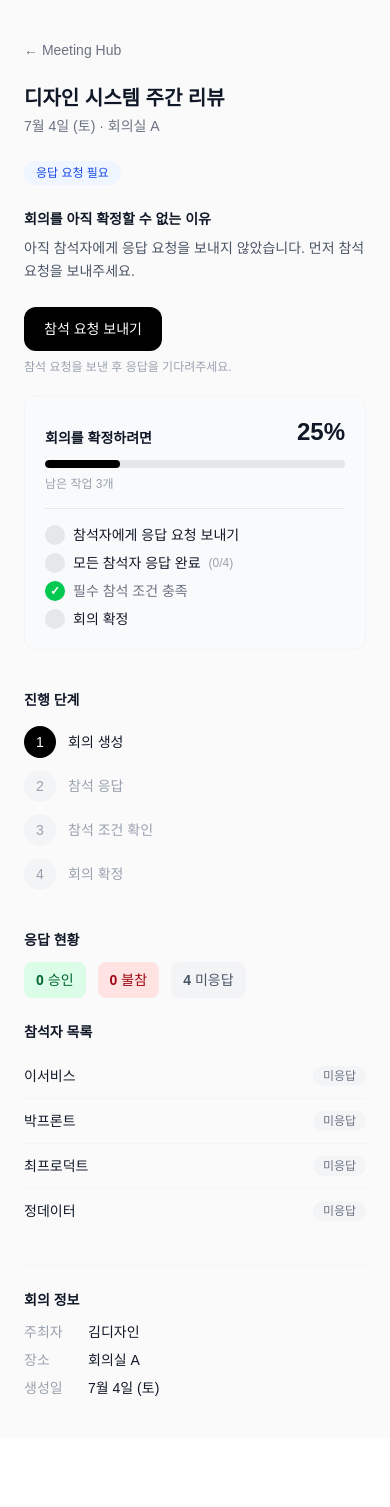
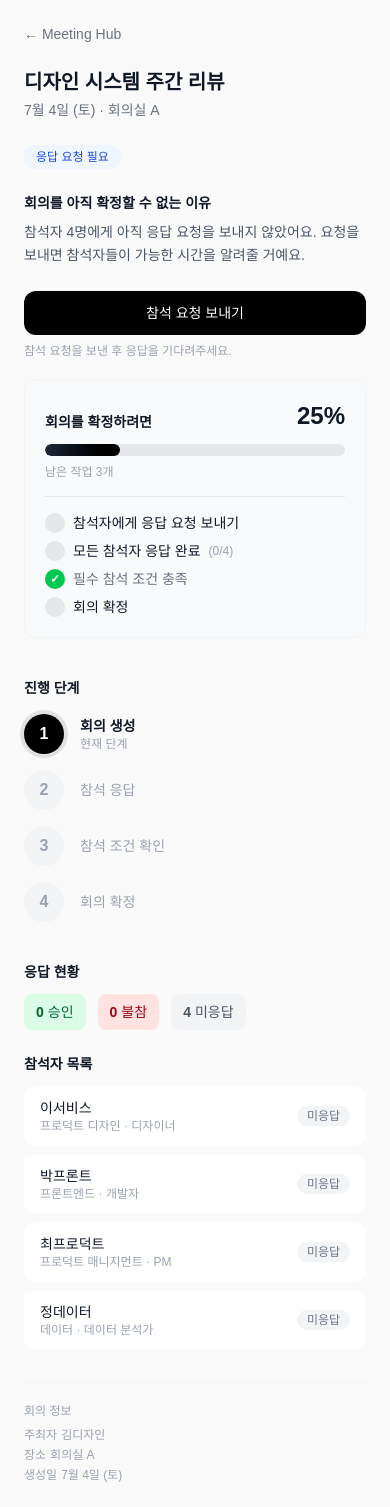
Before and after one commit to tnals0547-crypto/meeting-hub, a Next.js app: page /meetings/meeting-1 in a window 390 px wide. Before the commit the page ends 1438 px from the top, so only its background shows below. Built offline with nearby package versions, Linux system fonts and the light colour scheme.

Commit message:
refactor: improve problem-focused meeting progress UX

```diff
--- a/src/app/meetings/[id]/page.tsx
+++ b/src/app/meetings/[id]/page.tsx
@@ -28,15 +28,15 @@ function getReason(meeting: Meeting): string {
   )
 
   if (pendingParticipants.length > 0 && !meeting.participants.some((p) => p.responseStatus !== 'pending')) {
-    return '아직 참석자에게 응답 요청을 보내지 않았습니다. 먼저 참석 요청을 보내주세요.'
+    return `참석자 ${meeting.participants.length}명에게 아직 응답 요청을 보내지 않았어요. 요청을 보내면 참석자들이 가능한 시간을 알려줄 거예요.`
   }
 
   if (pendingParticipants.length > 0) {
-    return `아직 ${pendingParticipants.length}명의 참석자가 응답하지 않았습니다. 모든 응답이 모여야 다음 단계를 진행할 수 있습니다.`
+    return `참석자 ${pendingParticipants.length}명이 아직 응답하지 않았어요. 모든 응답이 모여야 회의 확정 여부를 판단할 수 있습니다.`
   }
 
   if (declinedRequired) {
-    return `모든 참석자가 응답을 완료했지만, 필수 참석자(${declinedRequired.name})가 불참하여 회의를 확정할 수 없습니다.`
+    return `${declinedRequired.name}(${declinedRequired.department} · ${declinedRequired.role})님은 필수 참석자예요. 대체 참석자가 지정되어야 회의를 확정할 수 있습니다.`
   }
 
   return '회의 확정을 위해 필요한 조건을 확인해주세요.'
@@ -100,7 +100,7 @@ export default async function MeetingProgressPage({
 
   return (
     <div className="flex flex-col items-center bg-zinc-50 min-h-full">
-      <main className="flex w-full max-w-xl flex-col px-6 py-10">
+      <main className="flex w-full max-w-xl flex-col px-6 py-6">
         <Link
           href="/"
           className="inline-flex items-center gap-1 text-sm text-gray-500 hover:text-gray-900 mb-6"
@@ -127,7 +127,7 @@ export default async function MeetingProgressPage({
         </section>
 
         <div className="mt-6">
-          <Button href={cta.href}>{cta.text}</Button>
+          <Button href={cta.href} className="w-full">{cta.text}</Button>
           {nextStepHint && (
             <p className="mt-2 text-xs text-gray-400">{nextStepHint}</p>
           )}
@@ -166,22 +166,20 @@ export default async function MeetingProgressPage({
           </div>
         </section>
 
-        <section className="mt-8 border-t border-gray-100 pt-6">
-          <h2 className="text-sm font-semibold text-gray-900">회의 정보</h2>
-          <dl className="mt-3 space-y-2 text-sm">
-            <div className="flex">
-              <dt className="w-16 text-gray-400">주최자</dt>
-              <dd className="text-gray-900">{meeting.organizerName}</dd>
+        <section className="mt-8 border-t border-gray-100 pt-5">
+          <h2 className="text-xs font-medium text-gray-400">회의 정보</h2>
+          <dl className="mt-2 space-y-1 text-xs text-gray-400">
+            <div className="flex gap-1">
+              <dt>주최자</dt>
+              <dd>{meeting.organizerName}</dd>
             </div>
-            <div className="flex">
-              <dt className="w-16 text-gray-400">장소</dt>
-              <dd className="text-gray-900">{meeting.location}</dd>
+            <div className="flex gap-1">
+              <dt>장소</dt>
+              <dd>{meeting.location}</dd>
             </div>
-            <div className="flex">
-              <dt className="w-16 text-gray-400">생성일</dt>
-              <dd className="text-gray-900">
-                {formatDate(meeting.createdAt)}
-              </dd>
+            <div className="flex gap-1">
+              <dt>생성일</dt>
+              <dd>{formatDate(meeting.createdAt)}</dd>
             </div>
           </dl>
         </section>
--- a/src/app/page.tsx
+++ b/src/app/page.tsx
@@ -15,7 +15,7 @@ export default function Home() {
 
   return (
     <div className="flex flex-col items-center bg-zinc-50 min-h-full">
-      <main className="flex w-full max-w-xl flex-col px-6 py-10">
+      <main className="flex w-full max-w-xl flex-col px-6 py-6">
         <h1 className="text-2xl font-bold text-gray-900">Meeting Hub</h1>
         <p className="mt-1 text-lg font-semibold text-gray-900">
           오늘 처리해야 할 회의
@@ -24,7 +24,7 @@ export default function Home() {
           우선 처리해야 하는 회의를 확인하세요.
         </p>
 
-        <div className="mt-8 flex flex-col gap-4">
+        <div className="mt-6 flex flex-col gap-3">
           {sorted.map((meeting) => (
             <MeetingCard key={meeting.id} meeting={meeting} />
           ))}
--- a/src/components/ConfirmConditions.tsx
+++ b/src/components/ConfirmConditions.tsx
@@ -68,9 +68,9 @@ export default function ConfirmConditions({ meeting }: ConfirmConditionsProps) {
         <span className="text-2xl font-bold text-gray-900">{percent}%</span>
       </div>
 
-      <div className="mt-3 h-2 w-full overflow-hidden rounded-full bg-gray-200">
+      <div className="mt-3 h-3 w-full overflow-hidden rounded-full bg-gray-200">
         <div
-          className="h-full rounded-full bg-black transition-all"
+          className="h-full rounded-full bg-gradient-to-r from-gray-800 to-black transition-all"
           style={{ width: `${percent}%` }}
         />
       </div>
--- a/src/components/MeetingCard.tsx
+++ b/src/components/MeetingCard.tsx
@@ -45,23 +45,26 @@ export default function MeetingCard({ meeting }: MeetingCardProps) {
   const action = actionConfig[meeting.status] ?? actionConfig.pending
 
   return (
-    <div className="rounded-2xl border border-gray-100 bg-white p-6">
-      <h3 className="text-lg font-semibold text-gray-900">{meeting.title}</h3>
+    <div className="rounded-2xl border border-gray-100 bg-white p-5 transition-shadow hover:shadow-md hover:border-gray-200">
+      <h3 className="text-base font-semibold text-gray-900">{meeting.title}</h3>
 
       <p className="mt-1 text-sm text-gray-500">
         {formatDate(meeting.createdAt)} · {meeting.location}
       </p>
 
-      <div className="mt-3">
+      <div className="mt-2">
         <StatusBadge status={meeting.status} />
       </div>
 
-      <p className="mt-3 text-sm leading-relaxed text-gray-600">
+      <p className="mt-2 text-sm leading-snug text-gray-600">
         {action.description}
       </p>
 
-      <div className="mt-4">
-        <Button href={action.href(meeting.id)}>{action.cta}</Button>
+      <div className="mt-3">
+        <Button href={action.href(meeting.id)} className="w-full justify-between">
+          <span>{action.cta}</span>
+          <span className="text-lg leading-none">→</span>
+        </Button>
       </div>
     </div>
   )
--- a/src/components/ParticipantList.tsx
+++ b/src/components/ParticipantList.tsx
@@ -21,13 +21,17 @@ const responseLabel: Record<string, { label: string; className: string }> = {
 
 export default function ParticipantList({ participants }: ParticipantListProps) {
   return (
-    <ul className="divide-y divide-gray-100">
+    <div className="flex flex-col gap-2">
       {participants.map((p) => {
         const response = responseLabel[p.responseStatus]
 
         return (
-          <li key={p.id} className="flex items-center justify-between py-3">
-            <div className="flex items-center gap-2 min-w-0">
+          <div
+            key={p.id}
+            className="flex items-center justify-between rounded-xl bg-white px-4 py-3"
+          >
+            <div className="flex flex-col min-w-0">
+              <div className="flex items-center gap-2">
                 <span className="text-sm font-medium text-gray-900 truncate">
                   {p.name}
                 </span>
@@ -37,20 +41,19 @@ export default function ParticipantList({ participants }: ParticipantListProps)
                   </span>
                 )}
               </div>
-
-            <div className="flex items-center gap-2 shrink-0">
-              <span className="text-xs text-gray-400 hidden sm:inline">
+              <span className="text-xs text-gray-400 truncate">
                 {p.department} · {p.role}
               </span>
+            </div>
+
             <span
-                className={`inline-flex items-center rounded-full px-2.5 py-0.5 text-xs font-medium ${response.className}`}
+              className={`shrink-0 inline-flex items-center rounded-full px-2.5 py-0.5 text-xs font-medium ${response.className}`}
             >
               {response.label}
             </span>
           </div>
-          </li>
         )
       })}
-    </ul>
+    </div>
   )
 }
--- a/src/components/ProgressStepper.tsx
+++ b/src/components/ProgressStepper.tsx
@@ -22,28 +22,29 @@ export default function ProgressStepper({ status }: ProgressStepperProps) {
   const current = stepIndex[status]
 
   return (
-    <div className="flex flex-col gap-3">
+    <div className="flex flex-col gap-4">
       {steps.map((step, i) => {
         const isCompleted = i < current
         const isActive = i === current
 
         return (
-          <div key={step.label} className="flex items-center gap-3">
+          <div key={step.label} className="flex items-center gap-4">
             <div
-              className={`flex items-center justify-center w-8 h-8 rounded-full text-sm font-medium shrink-0 ${
+              className={`flex items-center justify-center w-10 h-10 rounded-full text-base font-semibold shrink-0 ${
                 isCompleted
                   ? 'bg-green-500 text-white'
                   : isActive
-                    ? 'bg-black text-white'
+                    ? 'bg-black text-white ring-4 ring-black/10'
                     : 'bg-gray-100 text-gray-400'
               }`}
             >
               {isCompleted ? '✓' : i + 1}
             </div>
+            <div className="flex flex-col">
               <span
                 className={`text-sm ${
                   isActive
-                  ? 'font-medium text-gray-900'
+                    ? 'font-semibold text-gray-900'
                     : isCompleted
                       ? 'text-gray-600'
                       : 'text-gray-400'
@@ -51,6 +52,10 @@ export default function ProgressStepper({ status }: ProgressStepperProps) {
               >
                 {step.label}
               </span>
+              {isActive && (
+                <span className="text-xs text-gray-400">현재 단계</span>
+              )}
+            </div>
           </div>
         )
       })}
--- a/src/components/common/Button.tsx
+++ b/src/components/common/Button.tsx
@@ -4,22 +4,25 @@ interface ButtonProps {
   children: React.ReactNode
   href?: string
   onClick?: () => void
+  className?: string
 }
 
-const buttonClass =
+const baseClass =
   'inline-flex items-center justify-center rounded-xl bg-black px-5 py-3 text-sm font-medium text-white transition-colors hover:bg-black/80'
 
-export default function Button({ children, href, onClick }: ButtonProps) {
+export default function Button({ children, href, onClick, className = '' }: ButtonProps) {
+  const classNames = [baseClass, className].filter(Boolean).join(' ')
+
   if (href) {
     return (
-      <Link href={href} className={buttonClass}>
+      <Link href={href} className={classNames}>
         {children}
       </Link>
     )
   }
 
   return (
-    <button onClick={onClick} className={buttonClass}>
+    <button onClick={onClick} className={classNames}>
       {children}
     </button>
   )
```
Lines whose indentation alone changed are shown as unchanged.
